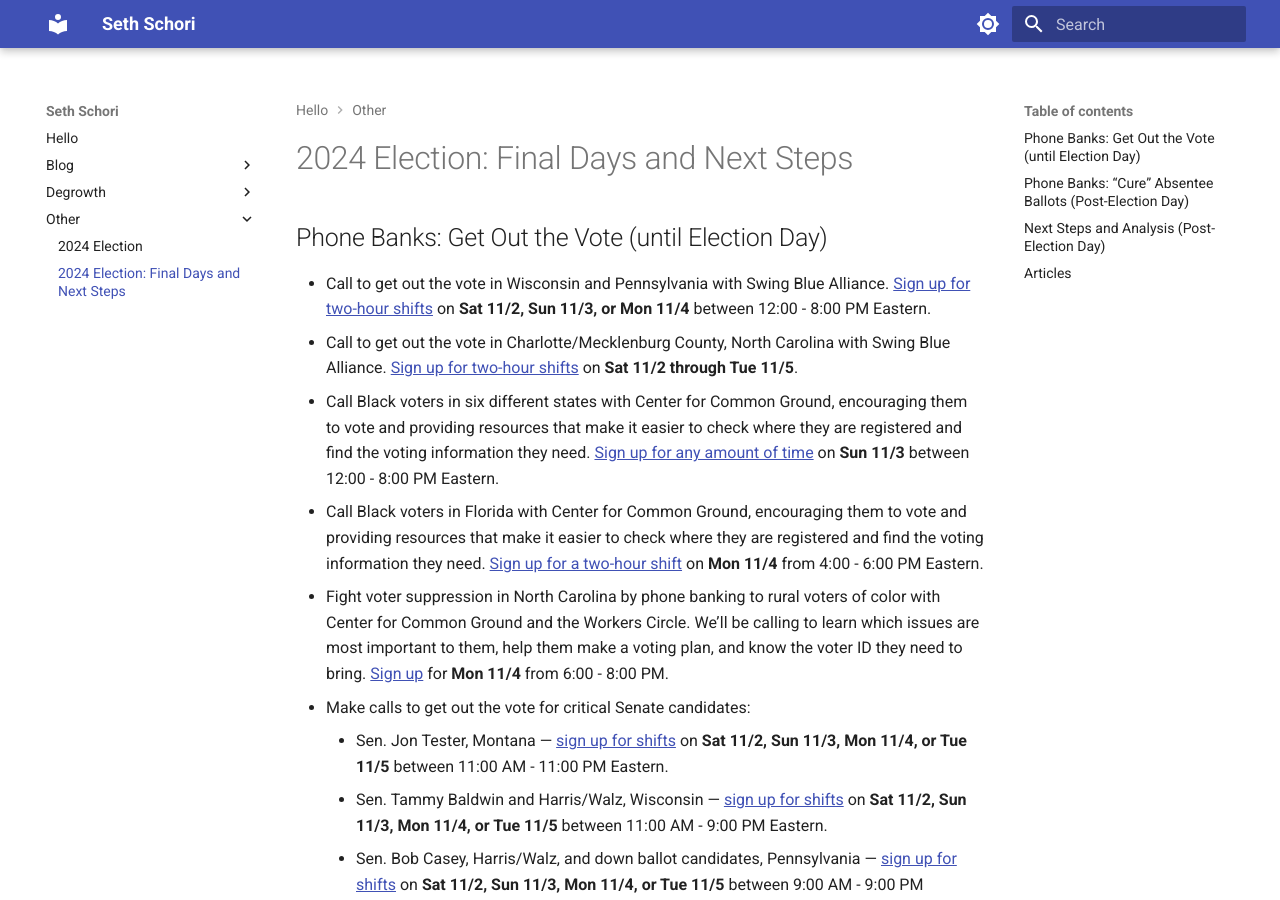
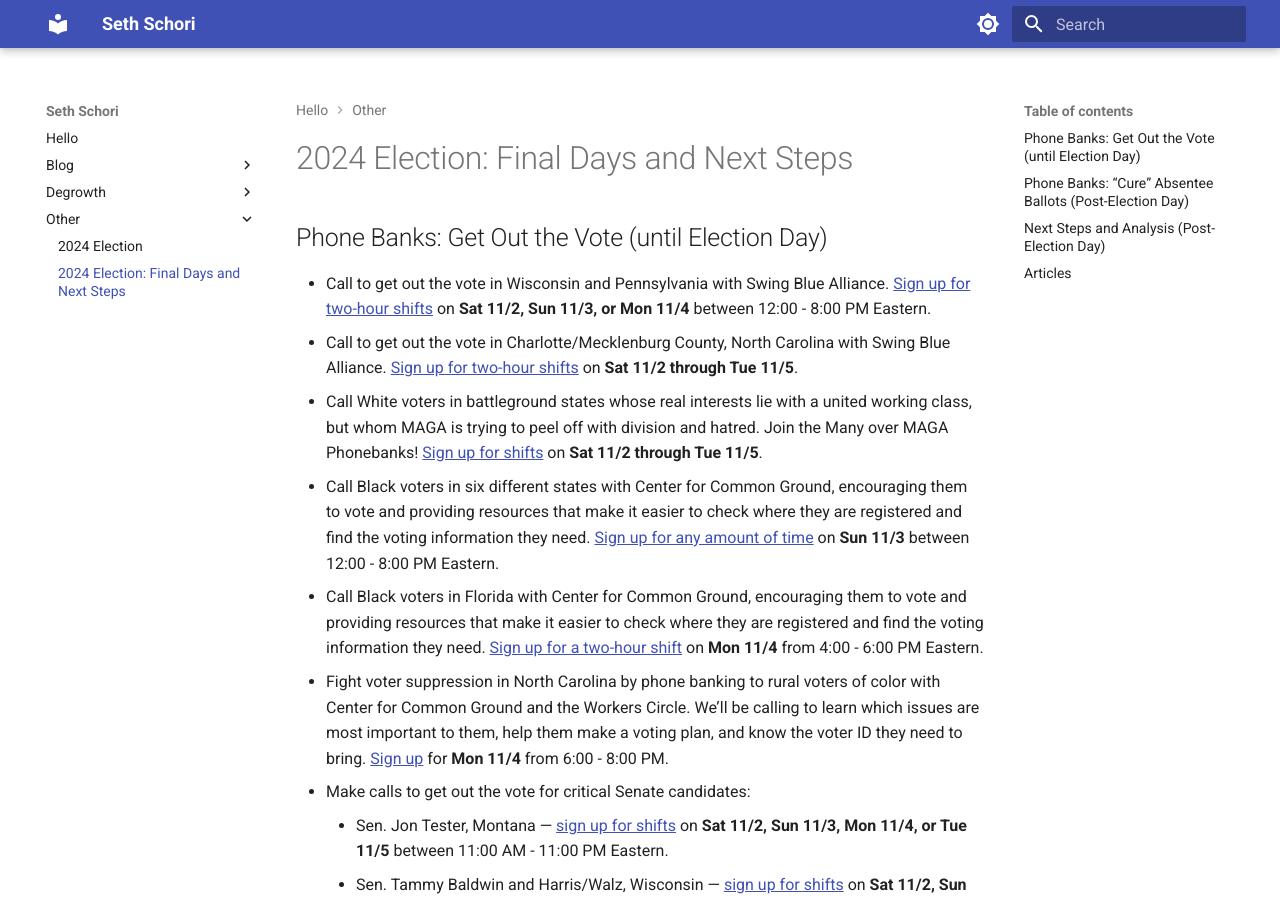
Before and after one commit to sethschori/sethschori.github.io, an MkDocs documentation site: the page built from docs/other/2024-election-ending.md, in a window 1280 px wide and 900 px high. Built offline with MkDocs 1.6.1 and Material for MkDocs 9.7.7, drawn with Linux system fonts in a browser that asks for light colours.

Commit message:
vault backup: 2024-11-02 10:40:17

```diff
--- a/docs/other/2024-election-ending.md
+++ b/docs/other/2024-election-ending.md
@@ -3,6 +3,7 @@
 ## Phone Banks: Get Out the Vote (until Election Day)
 - Call to get out the vote in Wisconsin and Pennsylvania with Swing Blue Alliance. [Sign up for two-hour shifts](https://www.mobilize.us/swingbluealliance/event/726445/) on **Sat 11/2, Sun 11/3, or Mon 11/4** between 12:00 - 8:00 PM Eastern.
 - Call to get out the vote in Charlotte/Mecklenburg County, North Carolina with Swing Blue Alliance. [Sign up for two-hour shifts](https://www.mobilize.us/swingbluealliance/event/569199/) on **Sat 11/2 through Tue 11/5**.
+- Call White voters in battleground states whose real interests lie with a united working class, but whom MAGA is trying to peel off with division and hatred. Join the Many over MAGA Phonebanks! [Sign up for shifts](https://www.mobilize.us/surj/event/653094/) on **Sat 11/2 through Tue 11/5**.
 - Call Black voters in six different states with Center for Common Ground, encouraging them to vote and providing resources that make it easier to check where they are registered and find the voting information they need. [Sign up for any amount of time](https://actionnetwork.org/events/callapalooza-november-3?source=direct_link&referrer=group-the-workers-circle) on **Sun 11/3** between 12:00 - 8:00 PM Eastern.
 - Call Black voters in Florida with Center for Common Ground, encouraging them to vote and providing resources that make it easier to check where they are registered and find the voting information they need. [Sign up for a two-hour shift](https://www.mobilize.us/cfcg-rov/event/709186/)  on **Mon 11/4** from 4:00 - 6:00 PM Eastern.
 - Fight voter suppression in North Carolina by phone banking to rural voters of color with Center for Common Ground and the Workers Circle. We’ll be calling to learn which issues are most important to them, help them make a voting plan, and know the voter ID they need to bring. [Sign up](https://us02web.zoom.us/meeting/register/tZwsdOmhpjMoGtTCZ2povk3lxDJSgdvVBvk0#/registration) for **Mon 11/4** from 6:00 - 8:00 PM.
```
